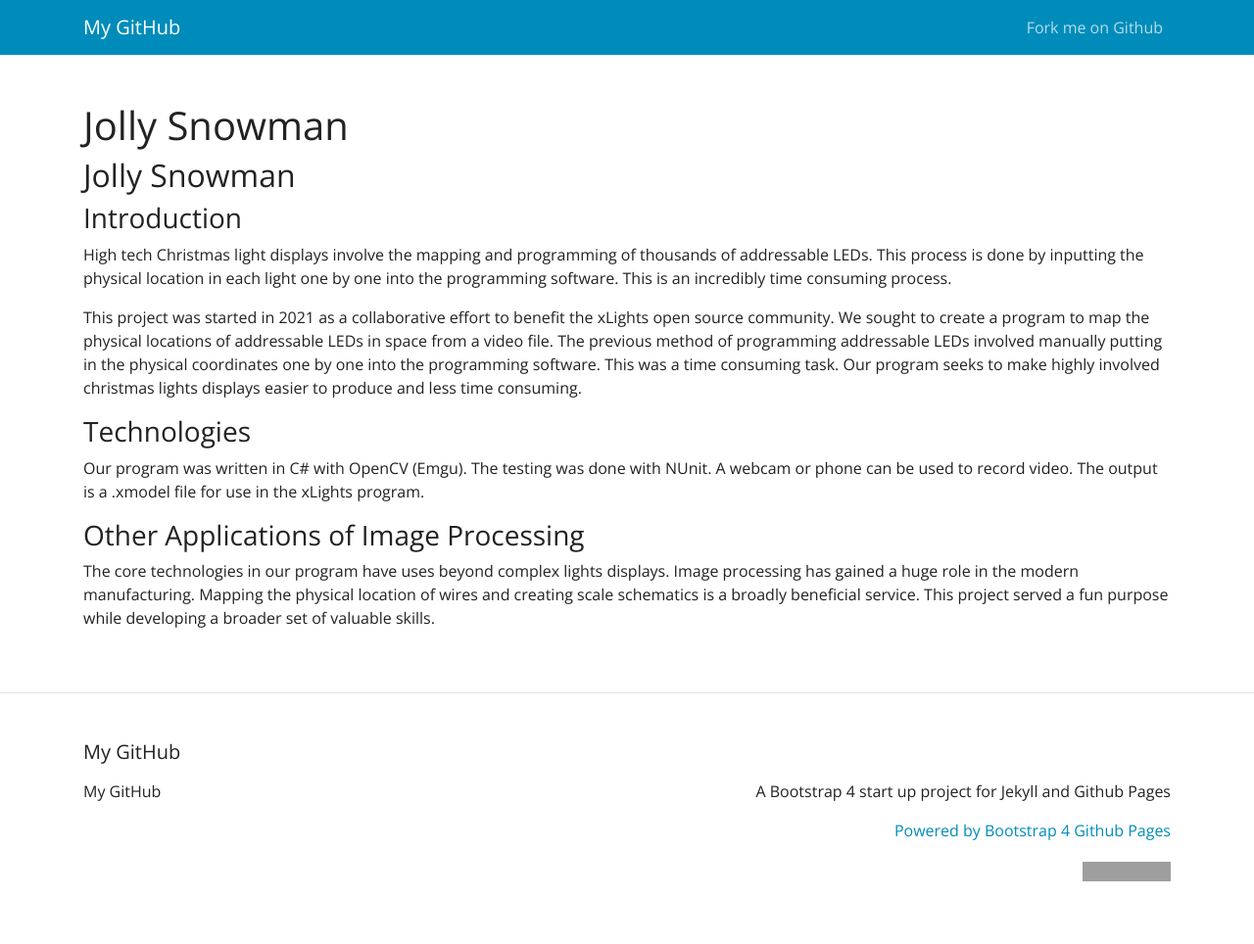
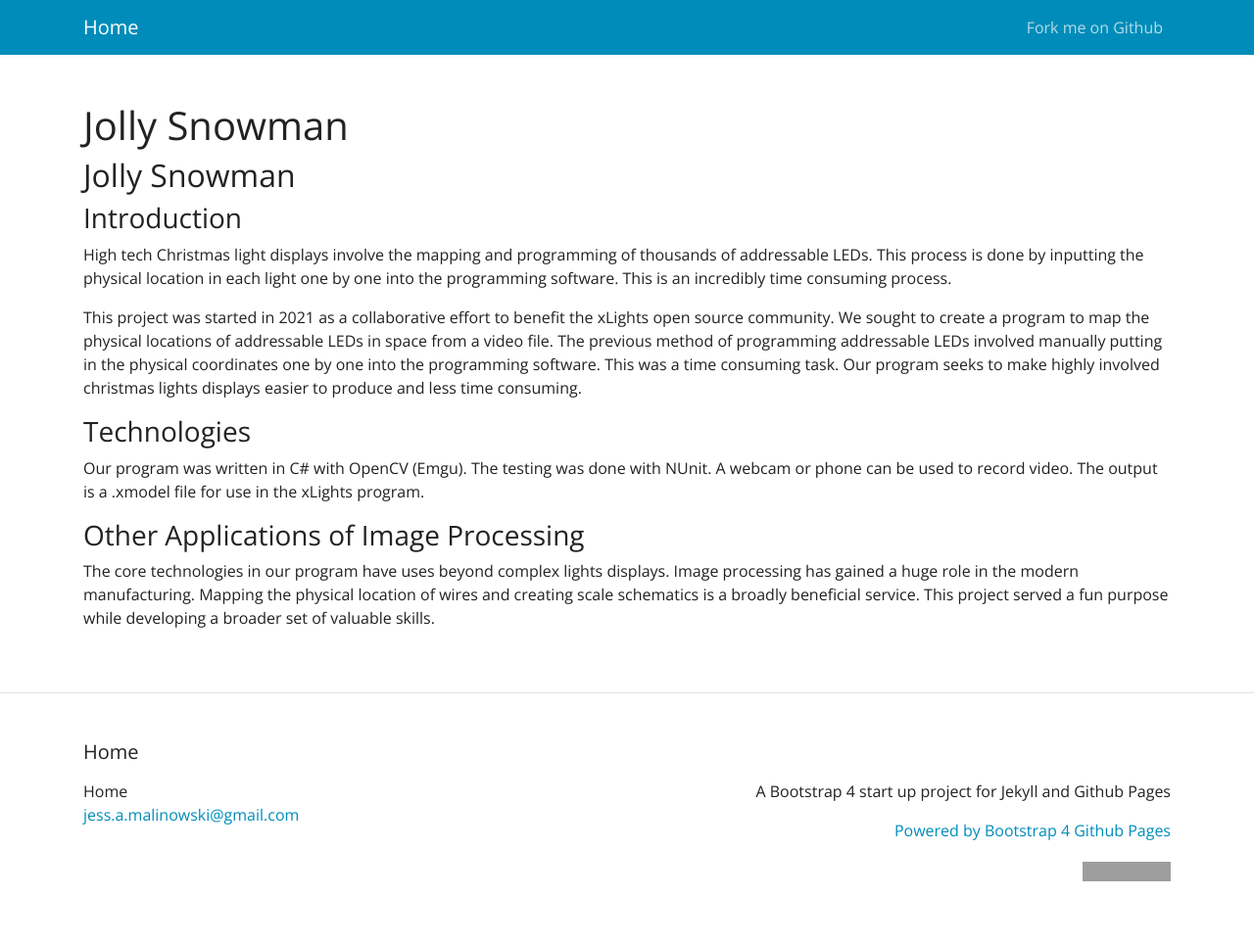
Before and after one commit to j-malino/j-malino.github.io, a Jekyll site: the page built from proposal.md, in a window 1280 px wide. Shown: the whole page at 98% size. Built offline with Jekyll 4.4.1, drawn with Linux system fonts in a browser that asks for light colours; our own code applies the rules of GitHub Pages for plain Markdown files; grey boxes are pictures that could not be loaded.

Commit message:
Update _config.yml

```diff
--- a/_config.yml
+++ b/_config.yml
@@ -13,8 +13,8 @@
 # you will see them accessed via {{ site.title }}, {{ site.email }}, and so on.
 # You can create any custom variable you would like, and they will be accessible
 # in the templates via {{ site.myvariable }}.
-title: My GitHub
-email: ""
+title: Home
+email: "jess.a.malinowski@gmail.com"
 description: >- # this means to ignore newlines until "baseurl:"
   A Bootstrap 4 start up project for Jekyll and Github Pages
 #baseurl: "" # the subpath of your site, e.g. /blog
```
